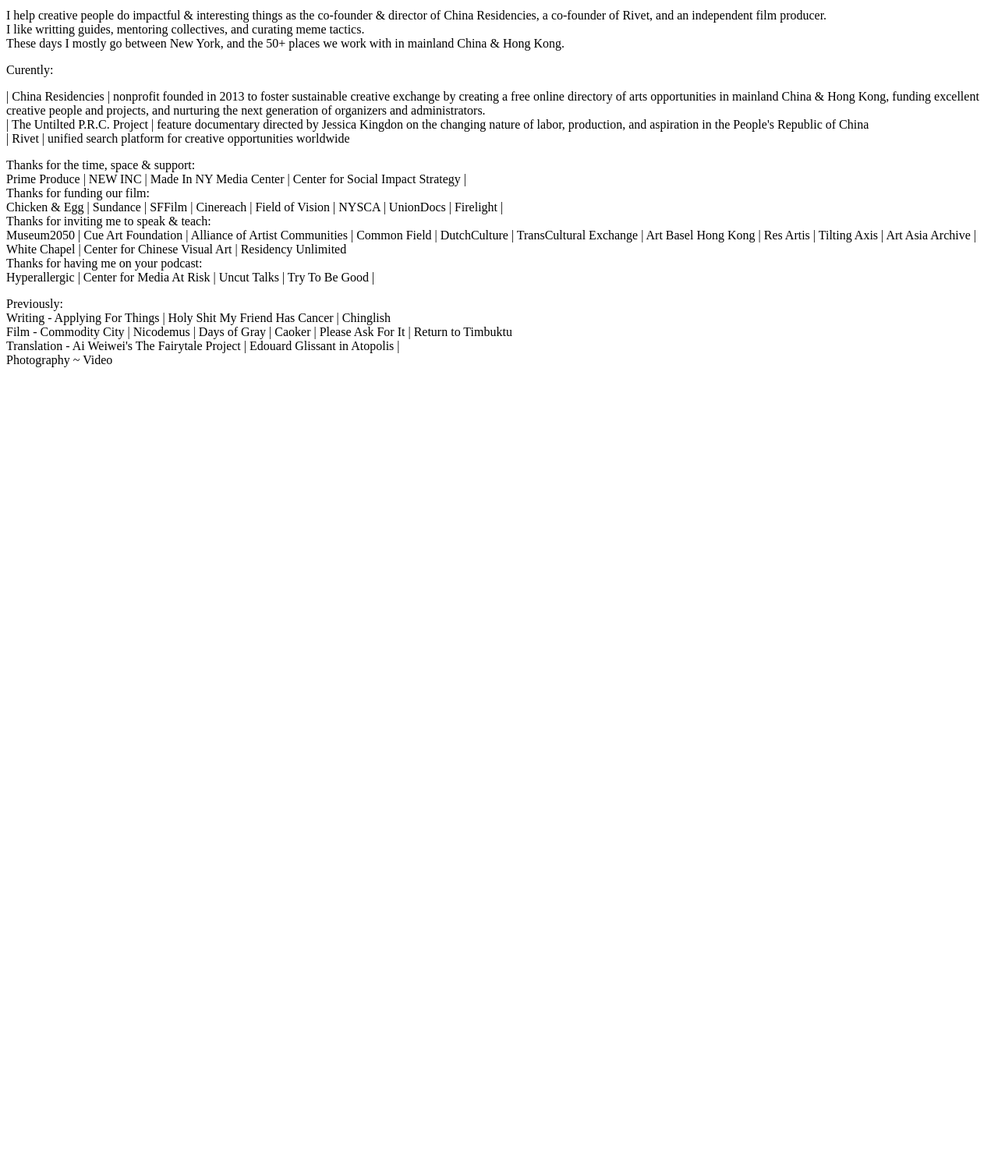
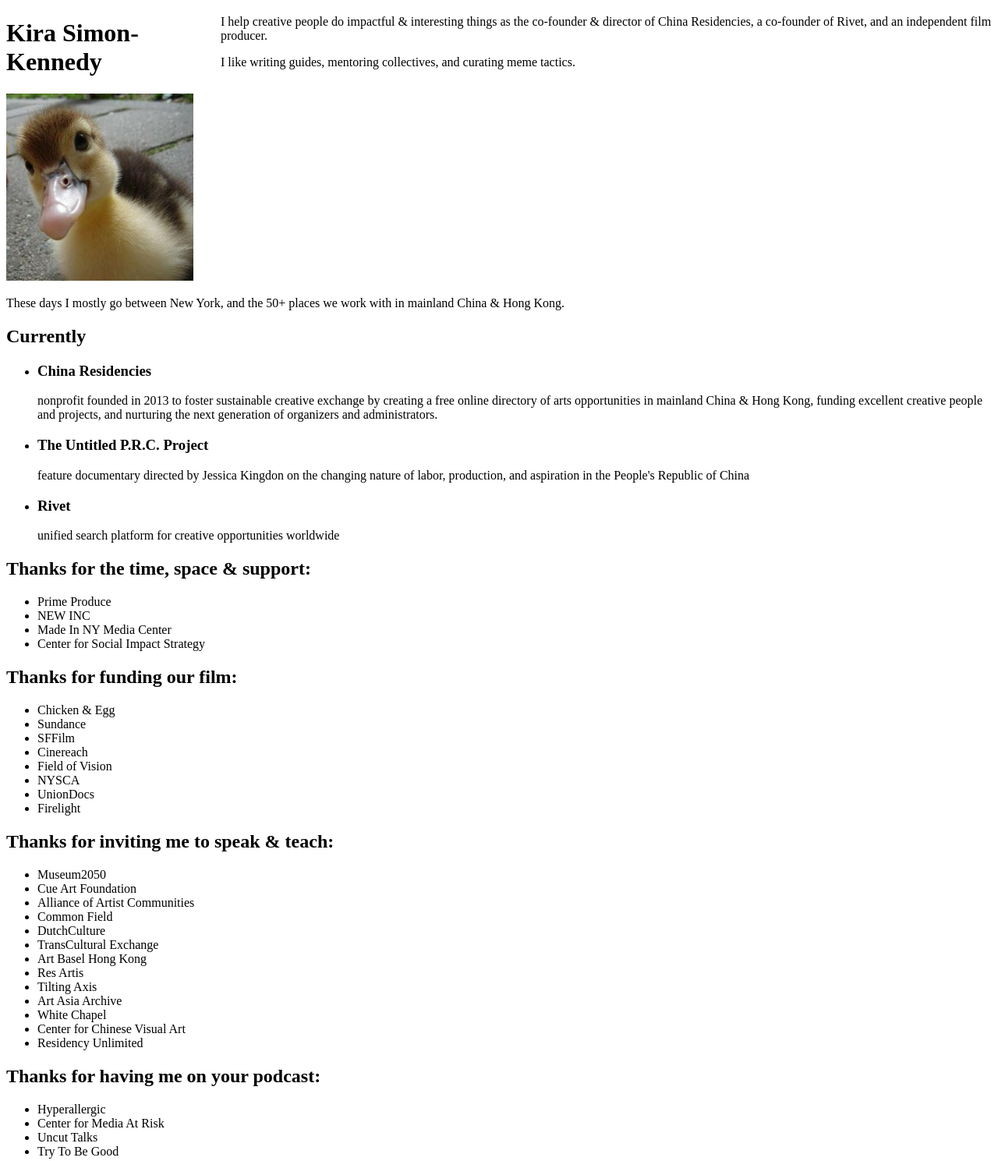
Before and after one commit to outer-space/kirasimonkennedy.com, a plain HTML site: page index.html in a window 1280 px wide. Shown: the part 5-1494 px from the top of the page at 78% size. Before the commit the page ends 800 px from the top, so only its background shows below. Drawn offline with Linux system fonts and the light colour scheme.

Commit message:
structure

```diff
--- a/index.html
+++ b/index.html
@@ -8,53 +8,123 @@
     <meta property="og:site_name" content="Kira Simon-Kennedy">
     <title>Kira Simon-Kennedy</title>
     <meta property="og:type" content="website">
-        <meta property="og:description" content="Kira Simon-Kennedy is an outerspace poney ">
+    <meta property="og:description" content="Kira Simon-Kennedy is an outerspace poney">
     <meta property="og:title" content="Kira Simon-Kennedy">
     <meta name="twitter:card" content="summary">
     <meta name="twitter:title" content="Kira Simon-Kennedy">
     <meta name="twitter:description" content="Kira Simon-Kennedy is an outerspace poney">
-
-    <link rel="stylesheet" type="text/css" href="/css/style.css">
+    <link rel="stylesheet" type="text/css" href="/style.css">
     <link rel="icon" type="image/png" href="/assets/favicon/32.png" sizes="32x32" />
     <link rel="icon" type="image/png" href="/assets/favicon/16.png" sizes="16x16" />
 </head>
 <body>
-    <main>
+    <header>
         <div>
-          <p>I help creative people do impactful & interesting things as the co-founder & director of China Residencies, a co-founder of Rivet, and an independent film producer.<br/>
-          I like writting guides, mentoring collectives, and curating meme tactics.<br/>
-          These days I mostly go between New York, and the 50+ places we work with in mainland China & Hong Kong. <br/><p/>
-          </div>
-
-          <div>
-          <p>Curently:<br/>
-          <div>
-          | China Residencies | nonprofit founded in 2013 to foster sustainable creative exchange by creating a free online directory of arts opportunities in mainland China & Hong Kong, funding excellent creative people and projects, and nurturing
-the next generation of organizers and administrators.<br/>
+            <h1>Kira Simon-Kennedy</h1>
+            <img src="/assets/kira.jpg">
         </div>
         <div>
-          | The Untilted P.R.C. Project | feature documentary directed by Jessica Kingdon on the changing nature of labor, production, and aspiration in the People's Republic of China<br/>
+            <p>I help creative people do impactful &amp; interesting things as the co-founder &amp; director of China Residencies, a co-founder of Rivet, and an independent film producer.<p>
+            <p>I like writing guides, mentoring collectives, and curating meme tactics.</p>
+        </div>
+    </header>
+    <main>
+        <p>These days I mostly go between New York, and the 50+ places we work with in mainland China &amp; Hong Kong.</p>
+        <section>
+            <h2>Currently</h2>
+            <ul>
+                <li>
+                    <h3>China Residencies</h3>
+                    <div>nonprofit founded in 2013 to foster sustainable creative exchange by creating a free online directory of arts opportunities in mainland China &amp; Hong Kong, funding excellent creative people and projects, and nurturing the next generation of organizers and administrators.</div>
+                </li>
+                <li>
+                    <h3>The Untitled P.R.C. Project</h3>
+                    <div>feature documentary directed by Jessica Kingdon on the changing nature of labor, production, and aspiration in the People's Republic of China</div>
+                </li>
+                <li>
+                    <h3>Rivet</h3>
+                    <div>unified search platform for creative opportunities worldwide</div>
+                </li>
+            </ul>
+        </section>
+        <section>
+            <h2>Thanks for the time, space & support:</h2>
+            <ul>
+                <li>Prime Produce</li>
+                <li>NEW INC</li>
+                <li>Made In NY Media Center</li>
+                <li>Center for Social Impact Strategy</li>
+            </ul>
+
+            <h2>Thanks for funding our film:</h2>
+            <ul>
+                <li>Chicken &amp; Egg</li>
+                <li>Sundance</li>
+                <li>SFFilm</li>
+                <li>Cinereach</li>
+                <li>Field of Vision</li>
+                <li>NYSCA</li>
+                <li>UnionDocs</li>
+                <li>Firelight</li>
+            </ul>
+
+            <h2>Thanks for inviting me to speak & teach:</h2>
+            <ul>
+                <li>Museum2050</li>
+                <li>Cue Art Foundation</li>
+                <li>Alliance of Artist Communities</li>
+                <li>Common Field</li>
+                <li>DutchCulture</li>
+                <li>TransCultural Exchange</li>
+                <li>Art Basel Hong Kong</li>
+                <li>Res Artis</li>
+                <li>Tilting Axis</li>
+                <li>Art Asia Archive</li>
+                <li>White Chapel</li>
+                <li>Center for Chinese Visual Art</li>
+                <li>Residency Unlimited</li>
+            </ul>
+
+            <h2>Thanks for having me on your podcast:</h2>
+            <ul>
+                <li>Hyperallergic</li>
+                <li>Center for Media At Risk</li>
+                <li>Uncut Talks</li>
+                <li>Try To Be Good</li>
+            </ul>
+        </section>
+        <section>
+           <h2>Previously</h2>
+           <div>
+               <h3>Writing</h3>
+               <ul>
+                   <li>Applying For Things</li>
+                   <li>Holy Shit My Friend Has Cancer</li>
+                   <li>Chinglish</li>
+               </ul>
            </div>
            <div>
-          | Rivet | unified search platform for creative opportunities worldwide<br/>
+               <h3>Film</h3>
+               <ul>
+                   <li>Commodity City</li>
+                   <li>Nicodemus</li>
+                   <li>Days of Gray</li>
+                   <li>Caoker</li>
+                   <li>Please Ask For It</li>
+                   <li>Return to Timbuktu</li>
+               </ul>
             </div>
+            <div>
+                <h3>Translation</h3>
+                <ul>
+                    <li>Ai Weiwei's The Fairytale Project</li>
+                    <li>Edouard Glissant in Atopolis</li>
+                </ul>
             </div>
-
-          <p>Thanks for the time, space & support:<br/>
-          Prime Produce | NEW INC | Made In NY Media Center | Center for Social Impact Strategy |<br/>
-          Thanks for funding our film:<br/>
-          Chicken & Egg | Sundance | SFFilm | Cinereach | Field of Vision | NYSCA | UnionDocs | Firelight |<br/>
-          Thanks for inviting me to speak & teach:<br/>
-          Museum2050 | Cue Art Foundation | Alliance of Artist Communities | Common Field | DutchCulture | TransCultural Exchange | Art Basel Hong Kong | Res Artis | Tilting Axis |
- Art Asia Archive | White Chapel | Center for Chinese Visual Art | Residency Unlimited<br/>
-          Thanks for having me on your podcast:<br/>
-          Hyperallergic | Center for Media At Risk | Uncut Talks | Try To Be Good |<br/><p/>
-
-           <p>Previously:<br/>
-           Writing - Applying For Things | Holy Shit My Friend Has Cancer | Chinglish<br/>
-           Film - Commodity City | Nicodemus | Days of Gray | Caoker | Please Ask For It | Return to Timbuktu<br/>
-           Translation - Ai Weiwei's The Fairytale Project | Edouard Glissant in Atopolis |<br/>
-           Photography ~ Video<br/><p/>
+            <div>
+               <h3>Photography ~ Video</h3>
+            </div>
+        </section>
     </main>
 </body>
 </html>
--- /dev/null
+++ b/style.css
@@ -0,0 +1,6 @@
+header {
+  display: flex;
+}
+header img {
+  max-width: 240px;
+}
```
Also changed, not shown: assets/kira.jpg (added). Lines whose indentation alone changed are shown as unchanged.
